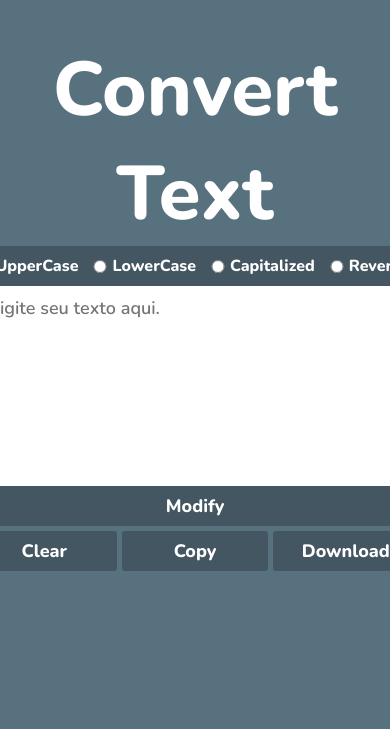
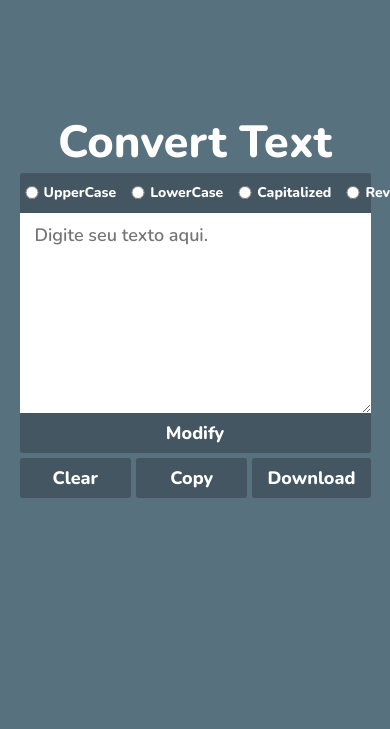
Before and after one commit to toyboys/ConvertText, a website: page public/index.html in a window 390 px wide. Shown: the part 115-844 px from the top of the page. Drawn offline with nearby package versions, Linux system fonts and the light colour scheme.

Commit message:
Update style.css

```diff
--- a/public/style.css
+++ b/public/style.css
@@ -156,3 +156,53 @@ button:hover {
   transition: background-color ease-in 0.5s;
   background: #6f8b9b;
 }
+
+@media only screen and (max-width: 460px) {
+  .box {
+    width: 90%;
+    display: flex;
+    justify-content: center;
+    flex-direction: column;
+  }
+
+  .options label {
+    font-size: 12px;
+    display: flex;
+    color: #fff;
+    align-items: center;
+    padding: 0px 5px;
+    font-weight: 800;
+  }
+
+  h1 {
+    font-size: 45px;
+    color: #fff;
+    font-weight: 800;
+    text-align: center;
+  }
+}
+
+@media only screen and (max-width: 600px) {
+  .box {
+    width: 90%;
+    display: flex;
+    justify-content: center;
+    flex-direction: column;
+  }
+
+  .options label {
+    font-size: 14px;
+    display: flex;
+    color: #fff;
+    align-items: center;
+    padding: 0px 5px;
+    font-weight: 800;
+  }
+
+  h1 {
+    font-size: 45px;
+    color: #fff;
+    font-weight: 800;
+    text-align: center;
+  }
+}
```
